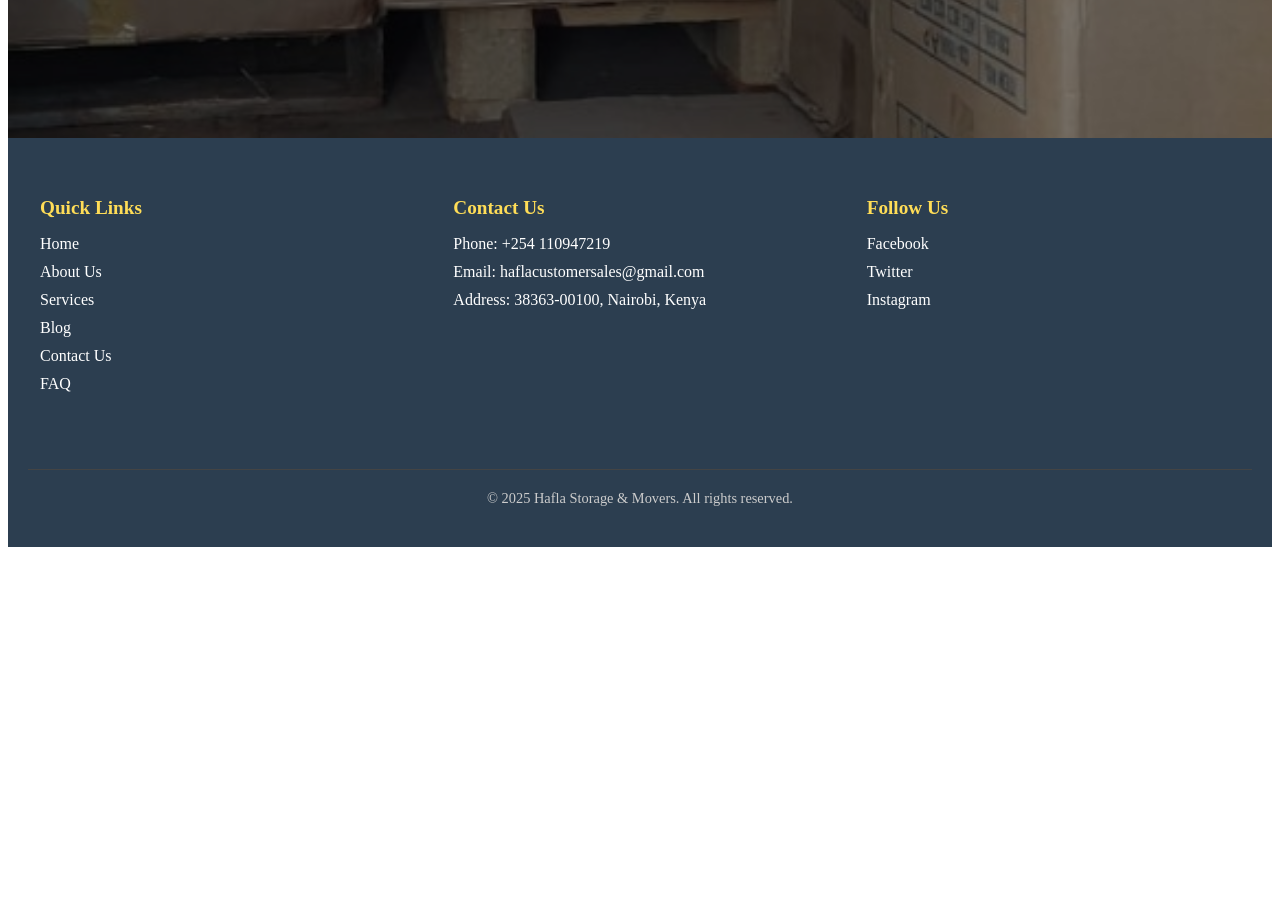
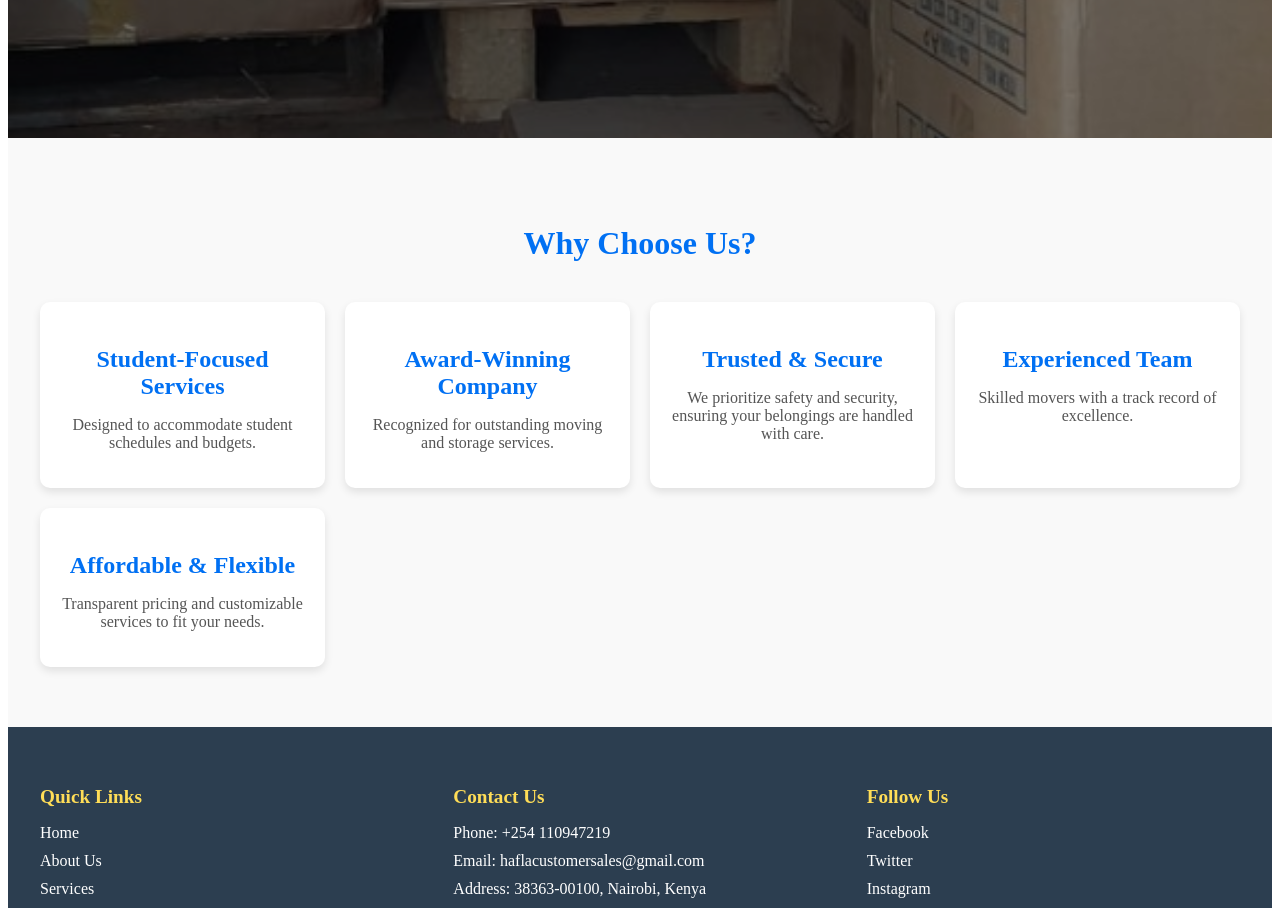
Before and after one commit to JohnMnyika/hafla-storage-and-movers, a Next.js app: page / in a window 1280 px wide. Shown: the part 580-1488 px from the top of the page. Before the commit the page ends 1135 px from the top, so only its background shows below. Built offline with nearby package versions, Linux system fonts and the light colour scheme.

Commit message:
Added Why Choose Us section to homepage

```diff
--- a/src/pages/index.tsx
+++ b/src/pages/index.tsx
@@ -19,6 +19,34 @@ export default function Home() {
                     <Link href="/services" className={styles.ctaButton}>View Our Services</Link>
                 </div>
             </div>
+
+            {/* Why Choose Us Section */}
+            <section className={styles.whyChooseUs}>
+                <h2>Why Choose Us?</h2>
+                <div className={styles.reasonsGrid}>
+                    <div className={styles.reasonCard}>
+                        <h3>Student-Focused Services</h3>
+                        <p>Designed to accommodate student schedules and budgets.</p>
+                    </div>
+                    <div className={styles.reasonCard}>
+                        <h3>Award-Winning Company</h3>
+                        <p>Recognized for outstanding moving and storage services.</p>
+                    </div>
+                    <div className={styles.reasonCard}>
+                        <h3>Trusted & Secure</h3>
+                        <p>We prioritize safety and security, ensuring your belongings are handled with care.</p>
+                    </div>
+                    <div className={styles.reasonCard}>
+                        <h3>Experienced Team</h3>
+                        <p>Skilled movers with a track record of excellence.</p>
+                    </div>
+                    <div className={styles.reasonCard}>
+                        <h3>Affordable & Flexible</h3>
+                        <p>Transparent pricing and customizable services to fit your needs.</p>
+                    </div>
+                </div>
+            </section>
+
             <Footer />
         </div>
     );
--- a/src/styles/Home.module.css
+++ b/src/styles/Home.module.css
@@ -94,3 +94,57 @@
         font-size: 1rem;
     }
 }
+
+.whyChooseUs {
+    padding: 60px 20px;
+    background-color: #f9f9f9;
+    text-align: center;
+}
+
+.whyChooseUs h2 {
+    font-size: 2rem;
+    margin-bottom: 40px;
+    color: #0070f3;
+}
+
+.reasonsGrid {
+    display: grid;
+    grid-template-columns: repeat(auto-fit, minmax(250px, 1fr));
+    gap: 20px;
+    max-width: 1200px;
+    margin: 0 auto;
+}
+
+.reasonCard {
+    background-color: #fff;
+    padding: 20px;
+    border-radius: 10px;
+    box-shadow: 0 4px 8px rgba(0, 0, 0, 0.1);
+    text-align: center;
+}
+
+.reasonCard h3 {
+    font-size: 1.5rem;
+    margin-bottom: 15px;
+    color: #0070f3;
+}
+
+.reasonCard p {
+    font-size: 1rem;
+    color: #555;
+}
+
+/* Responsive Styles */
+@media (max-width: 768px) {
+    .whyChooseUs h2 {
+        font-size: 1.8rem;
+    }
+
+    .reasonCard h3 {
+        font-size: 1.3rem;
+    }
+
+    .reasonCard p {
+        font-size: 0.9rem;
+    }
+}
```
